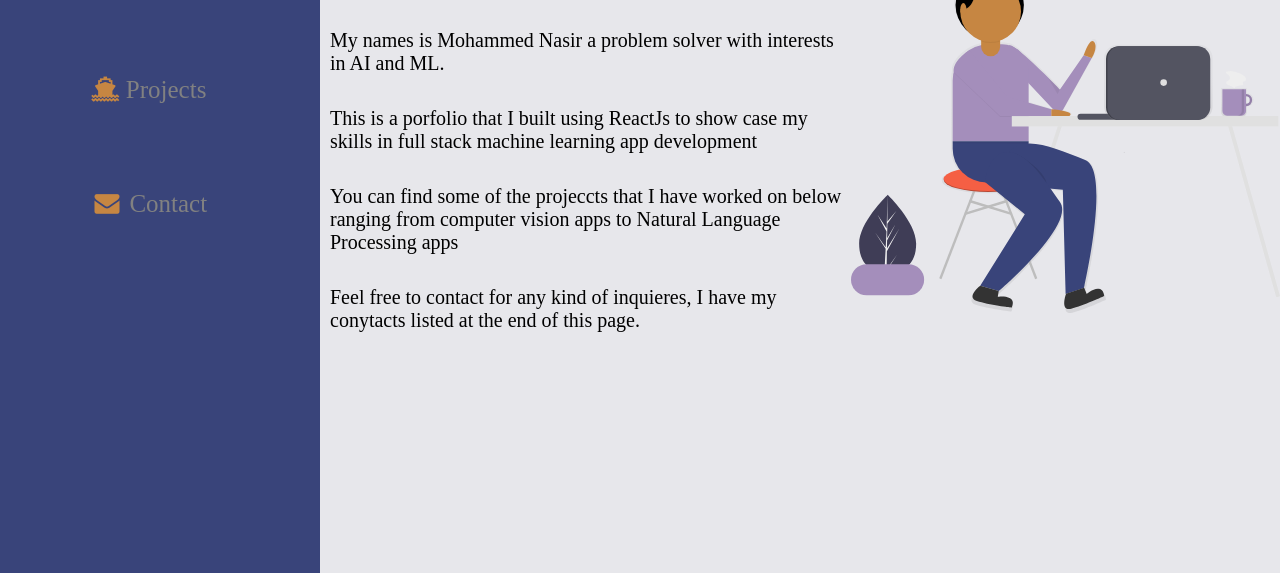
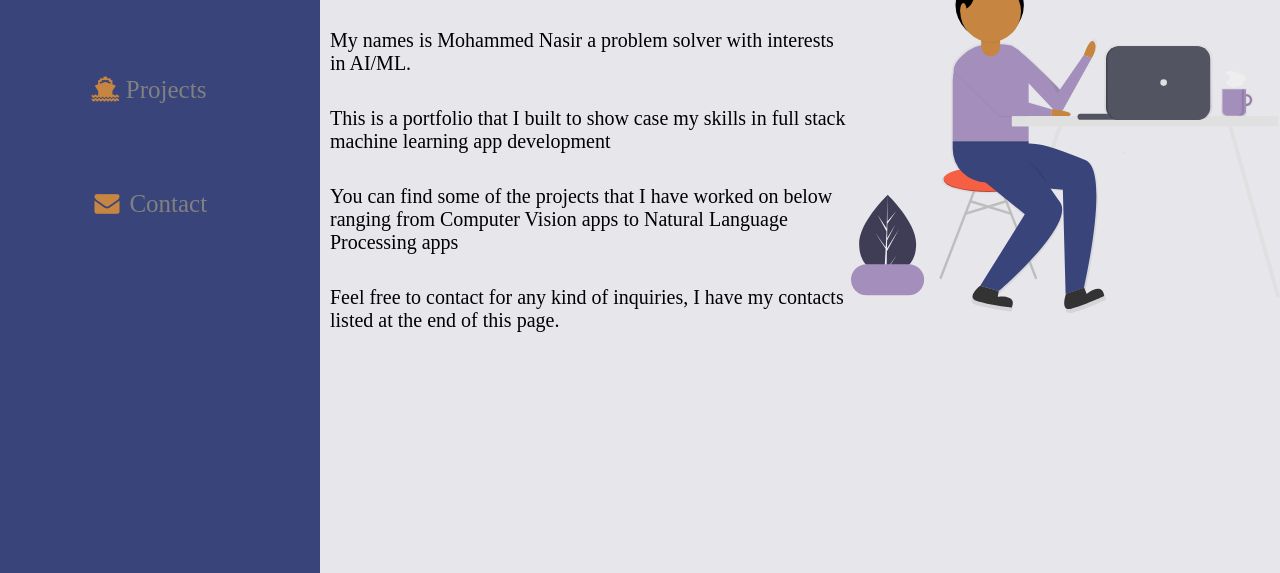
Before and after one commit to monas-cmd/monas-cmd.github.io, a plain HTML site: page index.html in a window 1280 px wide. Shown: the part 224-797 px from the top of the page. Drawn offline with Linux system fonts and the light colour scheme.

Commit message:
Update index.html
fixed typo

```diff
--- a/index.html
+++ b/index.html
@@ -24,13 +24,13 @@
               <diV>
                 <p style="font-size: 33px;"><b>Hello there 👋 </b></p>
             <br>
-              <p>My names is Mohammed Nasir  a problem solver with interests in AI and ML. </p>
+              <p>My names is Mohammed Nasir  a problem solver with interests in AI/ML. </p>
               <br>
-              <p>This is a porfolio that I built using ReactJs to show case my skills in full stack machine learning app development</p>
+              <p>This is a portfolio that I built to show case my skills in full stack machine learning app development</p>
               <br>
-             <p>You can find some of the projeccts that I have worked on below ranging from computer vision apps to Natural Language Processing apps</p>
+             <p>You can find some of the projects that I have worked on below ranging from Computer Vision apps to Natural Language Processing apps</p>
              <br>
-             <p>Feel free to contact for any kind of inquieres, I have my conytacts listed at the end of this page.</p></diV>
+             <p>Feel free to contact for any kind of inquiries, I have my contacts listed at the end of this page.</p></diV>
              <div>
                <img src="banner.svg" width="100%"/>
              </div>
```
